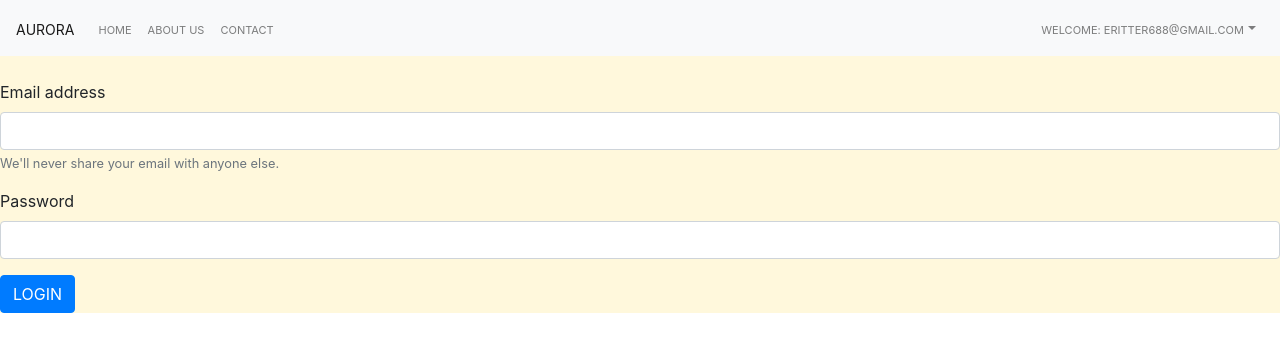
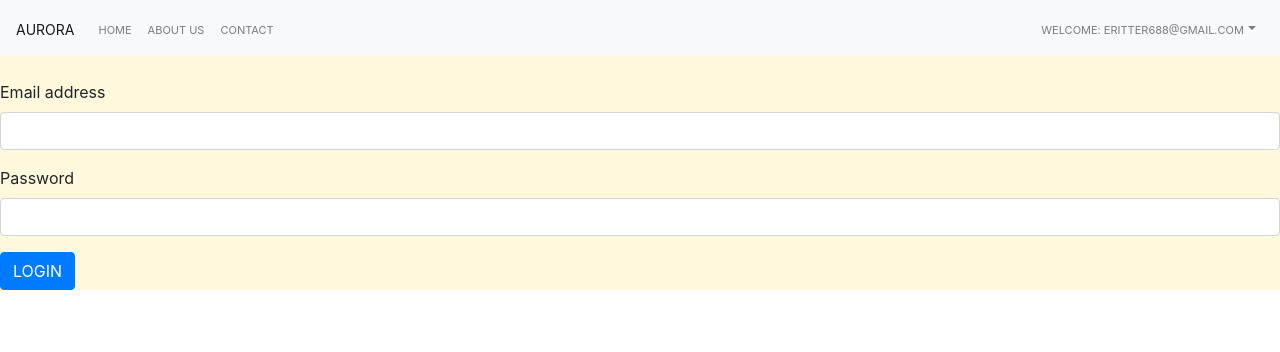
Before and after one commit to eritter688/aurora.frontend, a React (Create React App) app: page / in a window 1280 px wide. Shown: the top 352 px of the page. Built offline with nearby package versions, Linux system fonts and the light colour scheme.

Commit message:
can actually kinda 'login' now...

```diff
--- a/src/components/loginForm.js
+++ b/src/components/loginForm.js
@@ -21,31 +21,24 @@ export default class LoginForm extends Component {
 
     submitHandler = (event) => {
         event.preventDefault(); // why?
-        login(this.state.email, this.state.password)
+        login(this.state.email, this.state.password);
     }
 
     render() {
         return (
             <Form onSubmit={this.submitHandler}>
-                <Form.Group controlId="formBasicEmail">
+                <Form.Group controlId="loginFormEmail">
                     <Form.Label>Email address</Form.Label>
                     <Form.Control type="email"
                                   name="email"
                                   onChange={this.inputHandler}/>
-                    <Form.Text className="text-muted">
-                        We'll never share your email with anyone else.
-                    </Form.Text>
                 </Form.Group>
-
-                <Form.Group controlId="formBasicPassword">
+                <Form.Group controlId="loginFormPassword">
                     <Form.Label>Password</Form.Label>
                     <Form.Control type="password"
                                   name="password"
                                   onChange={this.inputHandler}/>
                 </Form.Group>
-                {/*<Form.Group controlId="formBasicCheckbox">*/}
-                {/*    <Form.Check type="checkbox" label="Check me out"/>*/}
-                {/*</Form.Group>*/}
                 <Button variant="primary" type="submit">
                     LOGIN
                 </Button>
```
